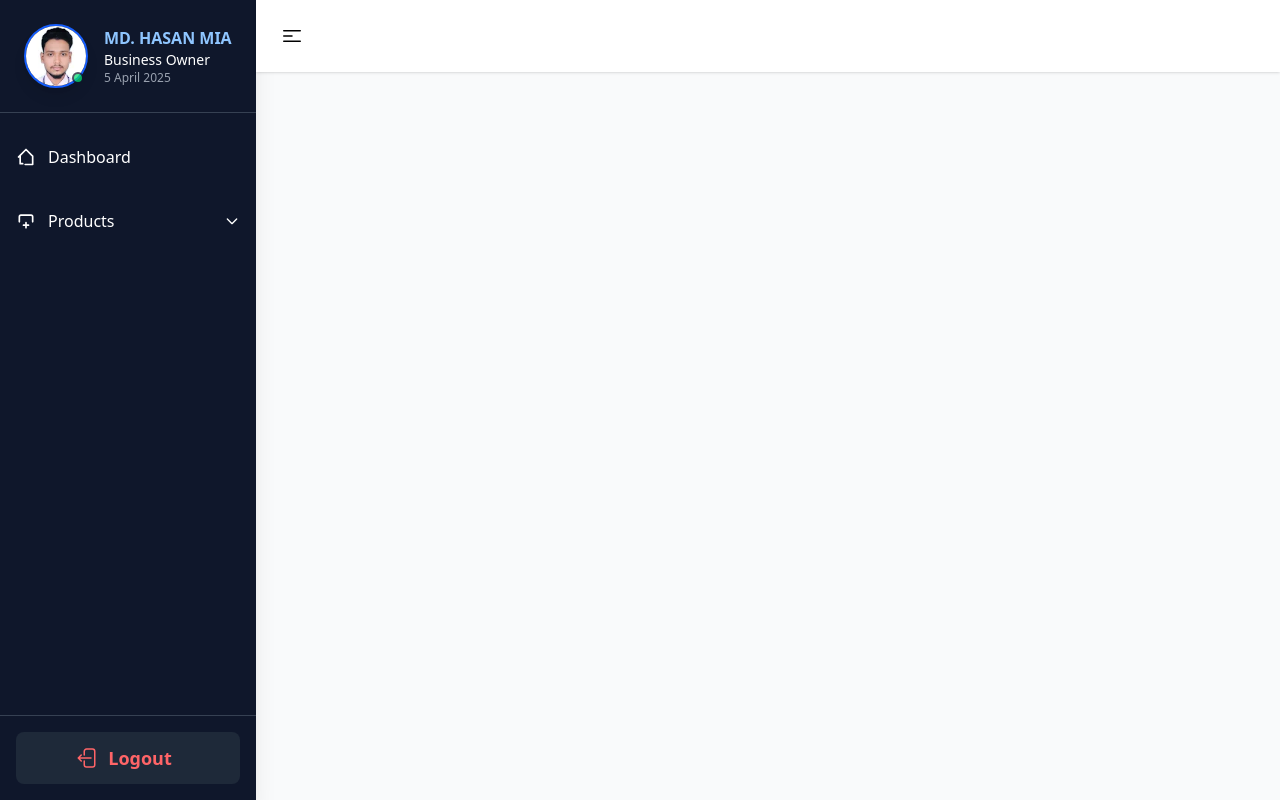
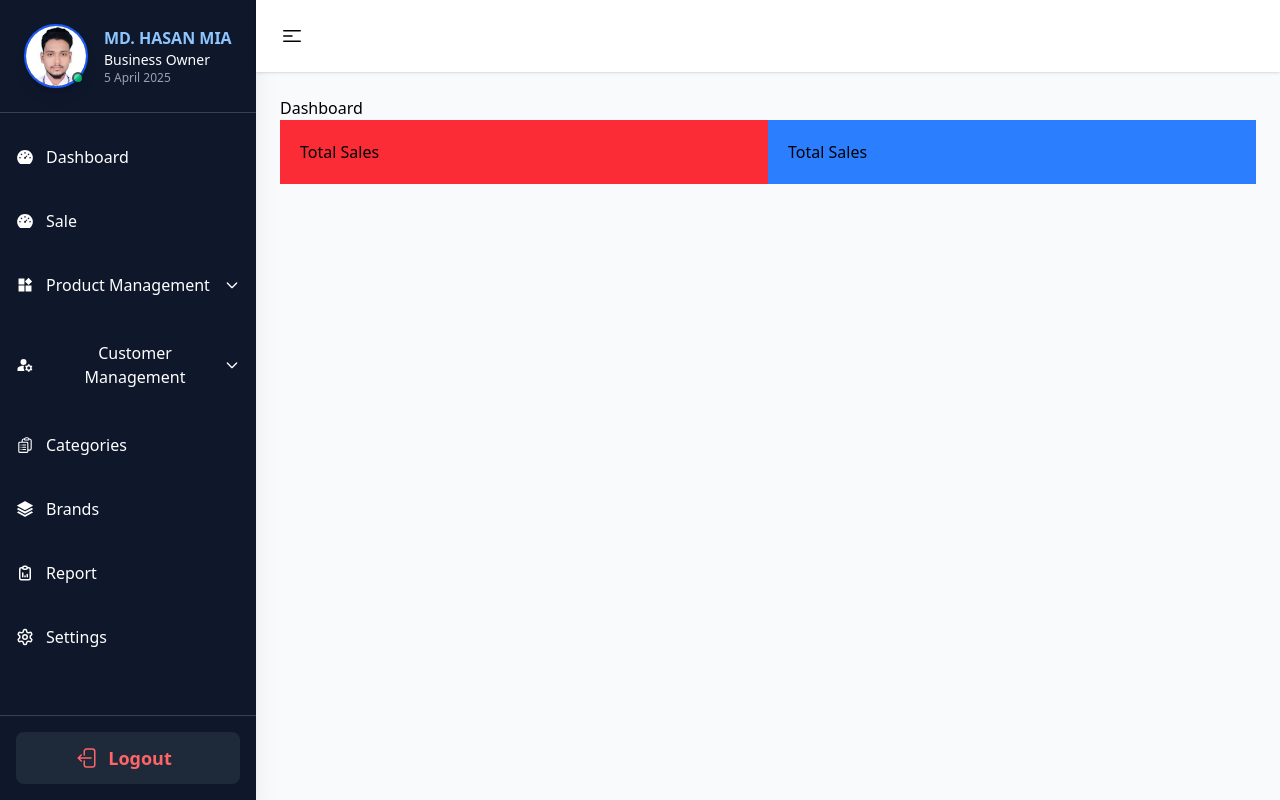
Before and after one commit to devhasanmia/tallyinventory-client, a React (Vite) app: page /dashboard in a window 1280 px wide. Built offline with nearby package versions, Linux system fonts and the light colour scheme.

Commit message:
added dashbord page

```diff
--- a/src/components/layouts/sidebar/Sidebar.tsx
+++ b/src/components/layouts/sidebar/Sidebar.tsx
@@ -1,14 +1,75 @@
 import { useState } from "react";
 import { getTodayDate } from "../../../utils/date/getTodayDate";
+import { HiOutlineClipboardDocumentList, HiSquare3Stack3D } from "react-icons/hi2";
+import { TbReportAnalytics } from "react-icons/tb";
+import { LuSettings, LuUserPlus } from "react-icons/lu";
+import { MdManageAccounts, MdMenuBook, MdOutlineWorkspacePremium } from "react-icons/md";
+import { IoBagAdd, IoPeopleSharp } from "react-icons/io5";
+import { ImQrcode } from "react-icons/im";
+import { AiFillDashboard, AiFillProduct } from "react-icons/ai";
+
+const items = [
+  {
+    icon: <AiFillDashboard />,
+    label: "Dashboard",
+    link: "/dashboard",
+  },
+  {
+    icon: <AiFillDashboard />,
+    label: "Sale",
+    link: "/dashboard",
+  },
+  {
+    icon: <AiFillProduct />,
+    label: "Product Management",
+    subItems: [
+      { label: "Add Product", icon: <IoBagAdd />, link: "/add-product" },
+      { label: "Product List", icon: <HiSquare3Stack3D />, link: "/product-list" },
+      { label: "Print Labels", icon: <ImQrcode />, link: "/print-labels" },
+      { label: "Trending Product", icon: <MdOutlineWorkspacePremium />, link: "/print-labels" },
+    ],
+  },
+  {
+    icon: <MdManageAccounts />,
+    label: "Customer Management",
+    subItems: [
+      { label: "Add Customer", icon: <LuUserPlus />, link: "/add-customer" },
+      { label: "Customer List", icon: <IoPeopleSharp />, link: "/customer-list" },
+      { label: "Customer Due Report", icon: <MdMenuBook />, link: "/customer-due" },
+    ],
+  },
+  {
+    label: "Categories",
+    icon: <HiOutlineClipboardDocumentList />,
+    link: "/category-management",
+  },
+  {
+    label: "Brands",
+    icon: <HiSquare3Stack3D />,
+    link: "/brand-management",
+  },
+  {
+    icon: <TbReportAnalytics />,
+    label: "Report",
+    link: "/report",
+  },
+  {
+    icon: <LuSettings />,
+    label: "Settings",
+    link: "/settings",
+  },
+];
 
 const Sidebar = ({ isOpen }: { isOpen: boolean }) => {
-    const [isSubmenuOpen, setSubmenuOpen] = useState(false);
+  const [openSubmenuIndex, setOpenSubmenuIndex] = useState<number | null>(null);
+
   return (
     <aside
       id="sidebar"
-            className={`bg-slate-900 text-white ${isOpen ? 'w-64' : 'w-0'
-                } h-screen flex flex-col justify-between transition-all duration-300 overflow-hidden shadow-xl`}
+      className={`bg-slate-900 text-white ${isOpen ? "w-64" : "w-0"
+        } flex flex-col justify-between transition-all duration-300 overflow-hidden shadow-xl`}
     >
+      {/* Top: Profile */}
       <div>
         <div className="p-6 border-b border-gray-700 flex items-center space-x-4">
           <div className="relative">
@@ -21,64 +82,109 @@ const Sidebar = ({ isOpen }: { isOpen: boolean }) => {
           </div>
           <div>
             <h1 className="font-bold text-blue-300">MD. HASAN MIA</h1>
-                        <p className="text-sm text-gray-300"><span className="text-white">Business Owner</span></p>
+            <p className="text-sm text-gray-300">
+              <span className="text-white">Business Owner</span>
+            </p>
             <p className="text-xs text-gray-400">{getTodayDate()}</p>
           </div>
         </div>
+
+        {/* Menu Items */}
         <nav className="mt-4 space-y-2">
-                    <a href="#" className="flex items-center p-4 hover:bg-gray-700/50 group">
-                        <svg className="w-5 h-5 mr-3 group-hover:text-blue-400" fill="none" stroke="currentColor" viewBox="0 0 24 24">
-                            <path strokeLinecap="round" strokeLinejoin="round" strokeWidth="2" d="M3 12l2-2m0 0l7-7 7 7M5 10v10h3m10-11l2 2v10h-3m-6 0h6" />
-                        </svg>
-                        Dashboard
-                    </a>
+          {items.map((item, index) => {
+            const hasSubmenu = item.subItems && item.subItems.length > 0;
 
-                    {/* Products with Submenu */}
-                    <div className="space-y-1">
+            return (
+              <div key={index} className="space-y-1">
+                {hasSubmenu ? (
+                  <>
                     <button
-                            onClick={() => setSubmenuOpen(!isSubmenuOpen)}
+                      onClick={() =>
+                        setOpenSubmenuIndex(openSubmenuIndex === index ? null : index)
+                      }
                       className="flex items-center justify-between w-full p-4 hover:bg-gray-700/50 focus:outline-none group"
                     >
                       <span className="flex items-center">
-                                <svg className="w-5 h-5 mr-3 group-hover:text-blue-400" fill="none" stroke="currentColor" viewBox="0 0 24 24">
-                                    <path strokeLinecap="round" strokeLinejoin="round" strokeWidth="2" d="M20 13V7a2 2 0 00-2-2H6a2 2 0 00-2 2v6m5 4h6m-3-3v6" />
-                                </svg>
-                                Products
+                        <span className="mr-3 text-lg group-hover:text-blue-400">
+                          {item.icon}
                         </span>
-                            <svg className={`w-4 h-4 transition-transform ${isSubmenuOpen ? 'rotate-180' : ''}`} fill="none" stroke="currentColor" viewBox="0 0 24 24">
-                                <path strokeLinecap="round" strokeLinejoin="round" strokeWidth="2" d="M19 9l-7 7-7-7" />
+                        {item.label}
+                      </span>
+                      <svg
+                        className={`w-4 h-4 transition-transform ${openSubmenuIndex === index ? "rotate-180" : ""
+                          }`}
+                        fill="none"
+                        stroke="currentColor"
+                        viewBox="0 0 24 24"
+                      >
+                        <path
+                          strokeLinecap="round"
+                          strokeLinejoin="round"
+                          strokeWidth="2"
+                          d="M19 9l-7 7-7-7"
+                        />
                       </svg>
                     </button>
-
-                        <div className={`space-y-1 overflow-hidden transition-all duration-300 ease-in-out ${isSubmenuOpen ? 'max-h-40' : 'max-h-0'}`}>
-                            <a href="#" className="flex items-center pl-12 p-4 text-sm text-gray-300 hover:text-white hover:bg-gray-700/50 transition group">
-                                <svg className="w-4 h-4 mr-2 text-gray-400 group-hover:text-blue-400" fill="none" stroke="currentColor" viewBox="0 0 24 24">
-                                    <path strokeLinecap="round" strokeLinejoin="round" strokeWidth="2" d="M12 4v16m8-8H4" />
-                                </svg>
-                                Add New Product
+                    <div
+                      className={`space-y-1 overflow-hidden transition-all duration-300 ease-in-out ${openSubmenuIndex === index ? "max-h-96" : "max-h-0"
+                        }`}
+                    >
+                      {item.subItems.map((sub, subIndex) => (
+                        <a
+                          key={subIndex}
+                          href={sub.link}
+                          className="flex items-center pl-12 p-4 text-sm text-gray-300 hover:text-white hover:bg-gray-700/50 transition group"
+                        >
+                          <span className="mr-2 text-gray-400 group-hover:text-blue-400">
+                            {sub.icon}
+                          </span>
+                          {sub.label}
                         </a>
-                            <a href="#" className="flex items-center pl-12 p-4 text-sm text-gray-300 hover:text-white hover:bg-gray-700/50 transition group">
-                                <svg className="w-4 h-4 mr-2 text-gray-400 group-hover:text-blue-400" fill="none" stroke="currentColor" viewBox="0 0 24 24">
-                                    <path strokeLinecap="round" strokeLinejoin="round" strokeWidth="2" d="M5 13l4 4L19 7" />
-                                </svg>
-                                Customer
+                      ))}
+                    </div>
+                  </>
+                ) : (
+                  <a
+                    href={item.link}
+                    className="flex items-center p-4 hover:bg-gray-700/50 group"
+                  >
+                    <span className="mr-3 text-lg group-hover:text-blue-400">{item.icon}</span>
+                    {item.label}
                   </a>
+                )}
               </div>
-                    </div>
+            );
+          })}
         </nav>
       </div>
 
-            {/* Logout */}
+      {/* Bottom: Logout */}
       <div className="p-4 border-t border-gray-700 flex justify-center">
-                <a href="#" className="flex items-center justify-center p-1 w-full rounded-lg bg-gray-800 hover:bg-red-600/30 transition-all duration-200 group">
-                    <svg xmlns="http://www.w3.org/2000/svg" fill="none" viewBox="0 0 24 24" strokeWidth="1.5" stroke="currentColor" className="w-6 h-6 text-red-400 group-hover:text-red-500">
-                        <path strokeLinecap="round" strokeLinejoin="round" d="M8.25 9V5.25A2.25 2.25 0 0110.5 3h6a2.25 2.25 0 012.25 2.25v13.5A2.25 2.25 0 0116.5 21h-6A2.25 2.25 0 018.25 18.75V15m-3 0-3-3m0 0 3-3m-3 3H15" />
+        <a
+          href="#"
+          className="flex items-center justify-center p-1 w-full rounded-lg bg-gray-800 hover:bg-red-600/30 transition-all duration-200 group"
+        >
+          <svg
+            xmlns="http://www.w3.org/2000/svg"
+            fill="none"
+            viewBox="0 0 24 24"
+            strokeWidth="1.5"
+            stroke="currentColor"
+            className="w-6 h-6 text-red-400 group-hover:text-red-500"
+          >
+            <path
+              strokeLinecap="round"
+              strokeLinejoin="round"
+              d="M8.25 9V5.25A2.25 2.25 0 0110.5 3h6a2.25 2.25 0 012.25 2.25v13.5A2.25 2.25 0 0116.5 21h-6A2.25 2.25 0 018.25 18.75V15m-3 0-3-3m0 0 3-3m-3 3H15"
+            />
           </svg>
-                    <span className="text-lg font-semibold text-red-400 group-hover:text-red-500 p-2">Logout</span>
+          <span className="text-lg font-semibold text-red-400 group-hover:text-red-500 p-2">
+            Logout
+          </span>
         </a>
       </div>
     </aside>
-    )
-}
+  );
+};
 
-export default Sidebar
+export default Sidebar;
--- a/src/main.tsx
+++ b/src/main.tsx
@@ -4,12 +4,13 @@ import './index.css'
 // import App from './App.tsx'
 import { Provider } from 'react-redux'
 import { store } from './redux/store.ts'
-import AdminDashboard from './components/layouts/AdminLayout.tsx'
+import { RouterProvider } from 'react-router'
+import router from './router/index.tsx'
 
 createRoot(document.getElementById('root')!).render(
   <StrictMode>
      <Provider store={store}>
-      <AdminDashboard />
+    <RouterProvider router={router} />
     </Provider>
   </StrictMode>
 )
--- /dev/null
+++ b/src/pages/Dashboard.tsx
@@ -0,0 +1,14 @@
+
+const Dashboard = () => {
+  return (
+    <div>
+        <h1>Dashboard</h1>
+        <div className="flex justify-between items-center">
+            <div className="w-1/2 h-1/2 bg-red-500 p-5">Total Sales</div>
+            <div className="w-1/2 h-1/2 bg-blue-500 p-5">Total Sales</div>
+        </div>
+    </div>
+  )
+}
+
+export default Dashboard
--- /dev/null
+++ b/src/router/index.tsx
@@ -0,0 +1,27 @@
+import { createBrowserRouter } from "react-router";
+import AdminDashboard from "../components/layouts/AdminLayout";
+import Dashboard from "../pages/Dashboard";
+import NotFound from "../pages/NotFound";
+
+const router = createBrowserRouter([
+    {
+        path: "/",
+        element: <AdminDashboard />,
+        children: [
+            {
+                path: "dashboard",
+                element: <Dashboard />
+            },
+            {
+                path: "settings",
+                element: <h1>Settings</h1>
+            },
+            {
+                path: "*",
+                element: <NotFound />
+            }
+        ]
+    },
+]);
+
+export default router
```
Also changed, not shown: src/pages/NotFound.tsx (added, +47 -0 lines), src/components/ui/Sidebar.tsx (added), src/utils/date/getTodayDate.ts (line endings or trailing spaces). Lines whose indentation alone changed are shown as unchanged.
